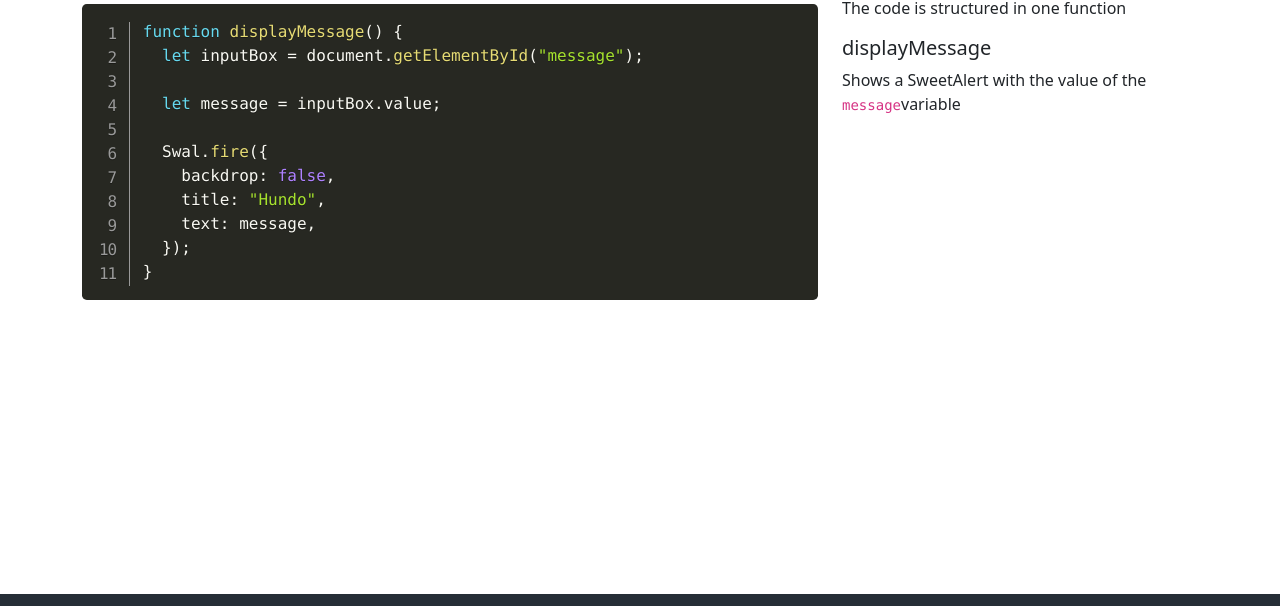
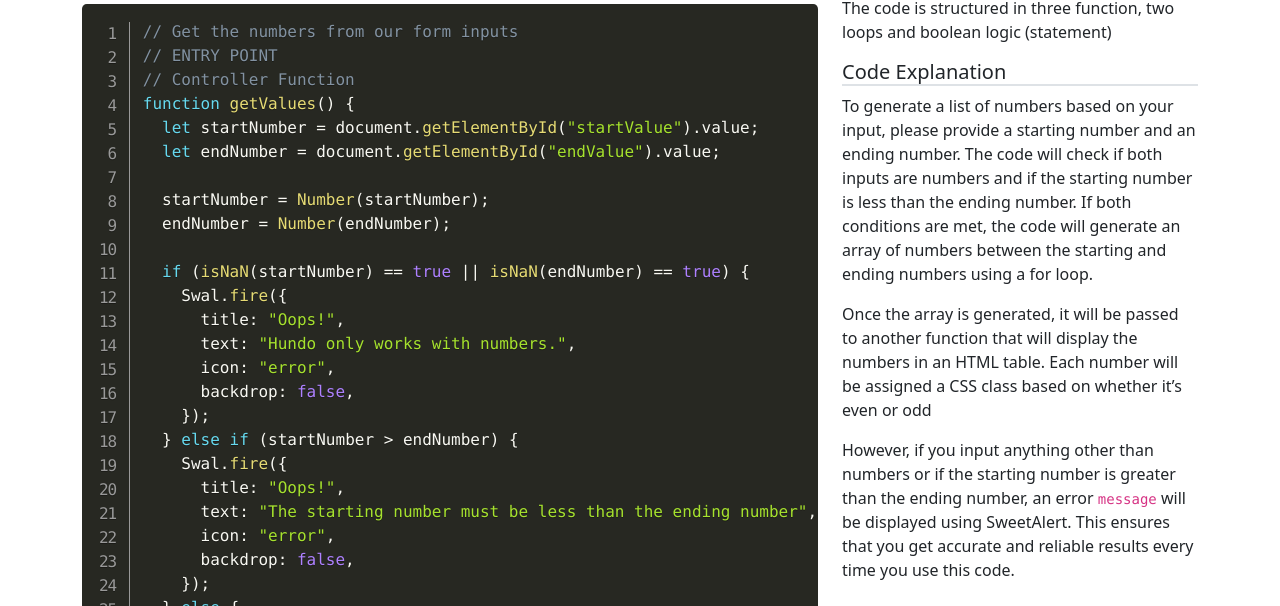
Before and after one commit to gelsonh/GelsonHundo, a plain HTML site: page code.html in a window 1280 px wide. Shown: the part 126-732 px from the top of the page. Drawn offline with nearby package versions, Linux system fonts and the light colour scheme.

Commit message:
Added logo, the code JS in code.html page

```diff
--- a/code.html
+++ b/code.html
@@ -57,7 +57,7 @@
           <div class="collapse navbar-collapse" id="navbarSupportedContent">
             <ul class="navbar-nav me-auto mb-2 mb-lg-0">
               <li class="nav-item">
-                <a class="nav-link" href="#">Home</a>
+                <a class="nav-link" href="/index.html">Home</a>
               </li>
               <li class="nav-item">
                 <a class="nav-link" href="/app.html">The App</a>
@@ -68,7 +68,7 @@
                 >
               </li>
               <li class="nav-item">
-                <a class="nav-link" href="https://github.com/gelsonh"
+                <a class="nav-link" href="https://github.com/gelsonh/GelsonHundo"
                   >The Repo</a
                 >
               </li>
@@ -92,26 +92,101 @@
         <div class="col-12 col-lg-8">
           <pre class="line-numbers">
             <code class="language-js">
-              function displayMessage() {
-                let inputBox = document.getElementById("message");
+              // Get the numbers from our form inputs
+              // ENTRY POINT
+              // Controller Function
+              function getValues() {
+                let startNumber = document.getElementById("startValue").value;
+                let endNumber = document.getElementById("endValue").value;
 
-                let message = inputBox.value;
+                startNumber = Number(startNumber);
+                endNumber = Number(endNumber);
 
-                Swal.fire({
-                  backdrop: false,
-                  title: "Hundo",
-                  text: message,
-                });
+                if (isNaN(startNumber) == true || isNaN(endNumber) == true) {
+                  Swal.fire({
+                    title: "Oops!",
+                    text: "Hundo only works with numbers.",
+                    icon: "error",
+                    backdrop: false,
+                  });
+                } else if (startNumber > endNumber) {
+                  Swal.fire({
+                    title: "Oops!",
+                    text: "The starting number must be less than the ending number",
+                    icon: "error",
+                    backdrop: false,
+                  });
+                } else {
+                  let numberArray = generateNumbers(startNumber, endNumber);
+
+                  displayNumbers(numberArray);
+                }
               }
+
+              // Business logic - creates every number in the input range
+              // Data Model
+              function generateNumbers(start, end) {
+                let range = [];
+
+                for (let number = start; number <= end; number++) {
+                  range.push(number);
+                }
+
+                return range;
+              }
+
+              // put the numbers on the page
+              // View Function
+              function displayNumbers(numbersToDisplay) {
+                let tableHtml = "";
+
+                for (let index = 0; index < numbersToDisplay.length; index = index + 1) {
+                  let currentNumber = numbersToDisplay[index];
+
+                  let className = "";
+
+                  if (currentNumber % 2 == 0) {
+                    className = "even";
+                  } else {
+                    className = "odd";
+                  }
+
+                  let tableRowHtml = `&lt;tr>&lt;td class="${className}">${currentNumber} &lt;/td>&lt;/tr>`;
+
+                  tableHtml += ${currentNumber};
+                }
+
+                document.getElementById("results").innerHTML = tableHtml;
+              }
+
             </code>
           </pre>
         </div>
         <div class="col-12 col-lg-4">
-          <p>The code is structured in one function</p>
-          <h5>displayMessage</h5>
           <p>
-            Shows a SweetAlert with the value of the
-            <code>message</code>variable
+            The code is structured in three function, two loops and boolean
+            logic (statement)
+          </p>
+          <h5 class="border-bottom border-2">Code Explanation</h5>
+          <p>
+            To generate a list of numbers based on your input, please provide a
+            starting number and an ending number. The code will check if both
+            inputs are numbers and if the starting number is less than the
+            ending number. If both conditions are met, the code will generate an
+            array of numbers between the starting and ending numbers using a for
+            loop.
+          </p>
+          <p>
+            Once the array is generated, it will be passed to another function
+            that will display the numbers in an HTML table. Each number will be
+            assigned a CSS class based on whether it’s even or odd
+          </p>
+          <p>
+            However, if you input anything other than numbers or if the starting
+            number is greater than the ending number, an error
+            <code>message</code> will be displayed using SweetAlert. This
+            ensures that you get accurate and reliable results every time you
+            use this code.
           </p>
         </div>
       </div>
```
Also changed, not shown: app.html (+1 -1 lines), index.html (+1 -1 lines).
